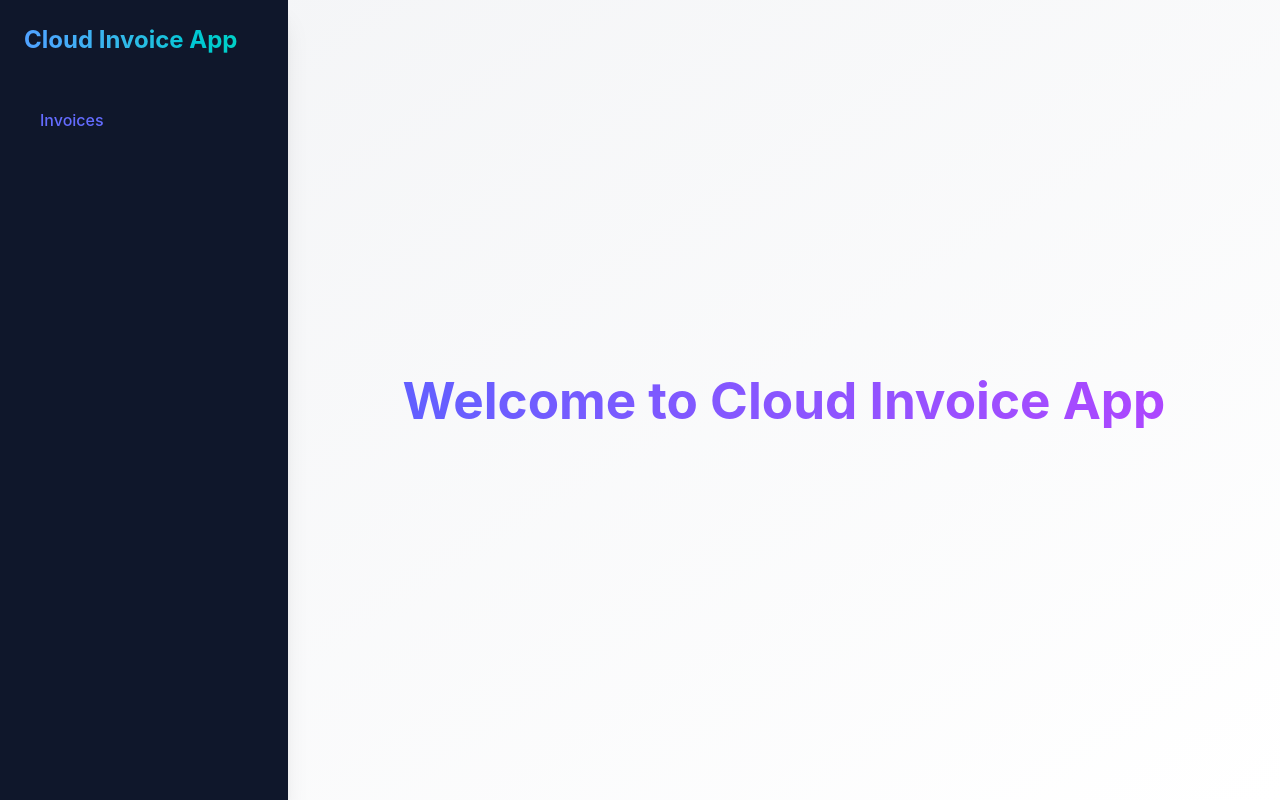
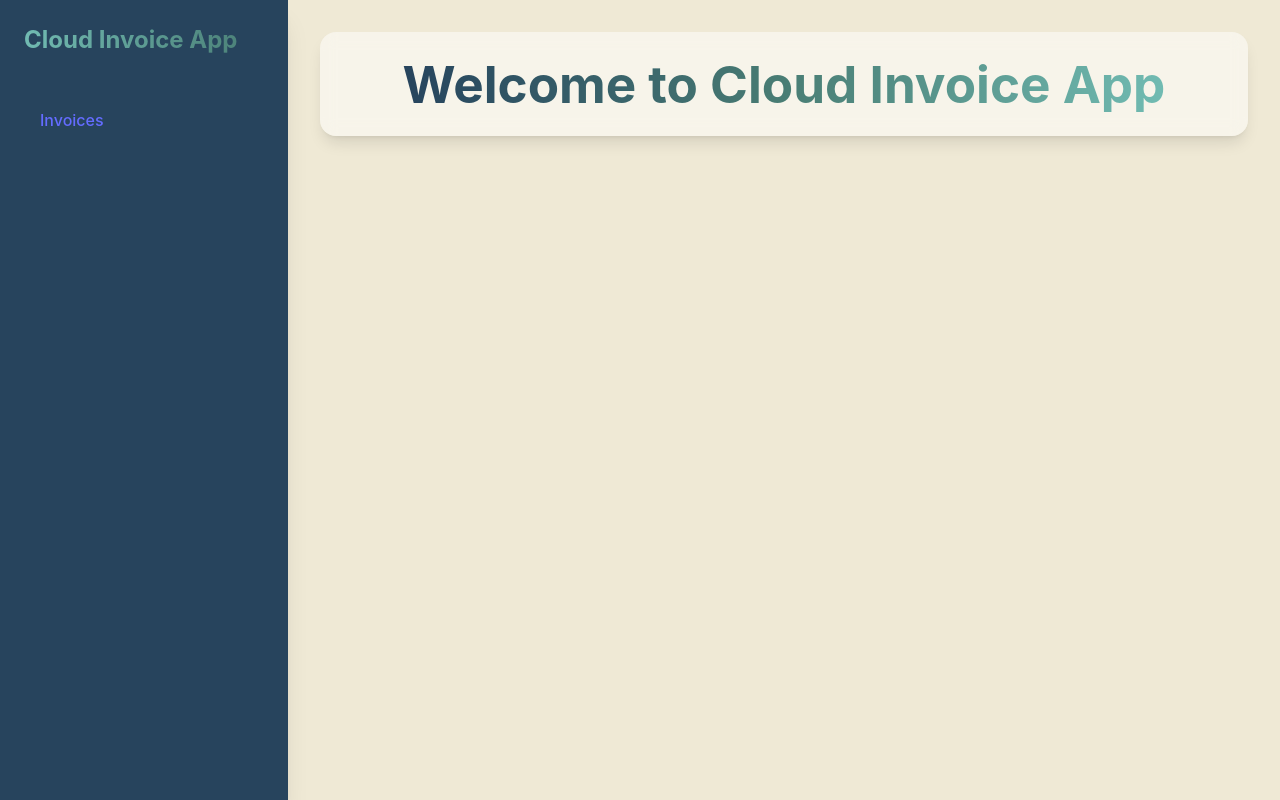
Before and after one commit to KrishanSamarawickrama/cloud-invoice-app, a React (Vite) app in the folder src/CloudInvoiceApp.Web/: page / in a window 1280 px wide. Built offline with nearby package versions, Linux system fonts and the light colour scheme.

Commit message:
Add style enhancements

```diff
--- a/src/CloudInvoiceApp.Web/src/App.tsx
+++ b/src/CloudInvoiceApp.Web/src/App.tsx
@@ -7,13 +7,15 @@ import Sidebar from './components/Sidebar';
 function App() {
   return (
     <Router>
-      <div className="min-h-screen min-w-screen bg-gradient-to-br from-gray-100 to-white flex">
+      <div className="min-h-screen min-w-screen bg-[#EFE9D5] flex">
         <Sidebar />
-        <main className="flex-1 p-6">
-          <Routes>
-            <Route path="/" element={<Home />} />
-            <Route path="/invoices" element={<InvoiceList />} />
-          </Routes>
+        <main className="flex-1 p-8">
+          <div className="bg-white/50 backdrop-blur-sm rounded-2xl shadow-lg p-6">
+            <Routes>
+              <Route path="/" element={<Home />} />
+              <Route path="/invoices" element={<InvoiceList />} />
+            </Routes>
+          </div>
         </main>
       </div>
     </Router>
--- a/src/CloudInvoiceApp.Web/src/Home.tsx
+++ b/src/CloudInvoiceApp.Web/src/Home.tsx
@@ -2,8 +2,8 @@ import React from 'react';
 
 const Home = () => {
   return (
-    <div className="flex items-center justify-center h-full p-6">
-      <h1 className="text-4xl font-bold bg-gradient-to-r from-indigo-500 to-purple-500 bg-clip-text text-transparent">
+    <div className="flex items-center justify-center h-full">
+      <h1 className="text-5xl font-bold bg-gradient-to-r from-[#27445D] via-[#497D74] to-[#71BBB2] bg-clip-text text-transparent">
         Welcome to Cloud Invoice App
       </h1>
     </div>
--- a/src/CloudInvoiceApp.Web/src/components/InvoiceList.tsx
+++ b/src/CloudInvoiceApp.Web/src/components/InvoiceList.tsx
@@ -34,12 +34,11 @@ const InvoiceList = () => {
   if (error) return <div className="p-4 text-red-600">Error: {error}</div>;
 
   return (
-    <div className="container mx-auto p-6">
-      <div className="bg-white shadow-lg rounded-lg p-6">
-        <h1 className="text-3xl font-bold mb-4 bg-gradient-to-r from-purple-400 to-pink-400 bg-clip-text text-transparent">
+    <div className="container mx-auto">
+      <h1 className="text-3xl font-bold mb-6 bg-gradient-to-r from-[#27445D] to-[#497D74] bg-clip-text text-transparent">
         Invoices
       </h1>
-        <div style={{ height: 400, width: '100%' }} className="rounded-lg overflow-hidden">
+      <div className="rounded-lg overflow-hidden border border-[#71BBB2]/20">
         <DataGrid
           rows={invoices}
           columns={columns}
@@ -48,8 +47,18 @@ const InvoiceList = () => {
           checkboxSelection
           disableSelectionOnClick
           autoHeight
+          sx={{
+            backgroundColor: 'white',
+            border: 'none',
+            '& .MuiDataGrid-columnHeader': {
+              backgroundColor: '#27445D',
+              color: 'white'
+            },
+            '& .MuiDataGrid-row:hover': {
+              backgroundColor: '#EFE9D5'
+            }
+          }}
         />
-        </div>
       </div>
     </div>
   );
--- a/src/CloudInvoiceApp.Web/src/components/Sidebar.tsx
+++ b/src/CloudInvoiceApp.Web/src/components/Sidebar.tsx
@@ -5,8 +5,8 @@ const Sidebar = () => {
   const location = useLocation();
 
   return (
-    <div className="bg-slate-900 text-white w-72 min-h-screen p-6 shadow-xl">
-      <div className="text-2xl font-bold mb-10 bg-gradient-to-r from-blue-400 to-teal-400 bg-clip-text text-transparent">
+    <div className="bg-[#27445D] text-white w-72 min-h-screen p-6 shadow-xl">
+      <div className="text-2xl font-bold mb-10 bg-gradient-to-r from-[#71BBB2] to-[#497D74] bg-clip-text text-transparent">
         Cloud Invoice App
       </div>
       <nav>
@@ -16,8 +16,8 @@ const Sidebar = () => {
               to="/invoices"
               className={`flex items-center space-x-3 py-3 px-4 rounded-lg transition-all duration-200 ${
                 location.pathname === '/invoices'
-                  ? 'bg-blue-700 text-white'
-                  : 'hover:bg-gray-700'
+                  ? 'bg-[#71BBB2] text-white'
+                  : 'hover:bg-[#497D74]'
               }`}
             >
               Invoices
```
Lines whose indentation alone changed are shown as unchanged.
